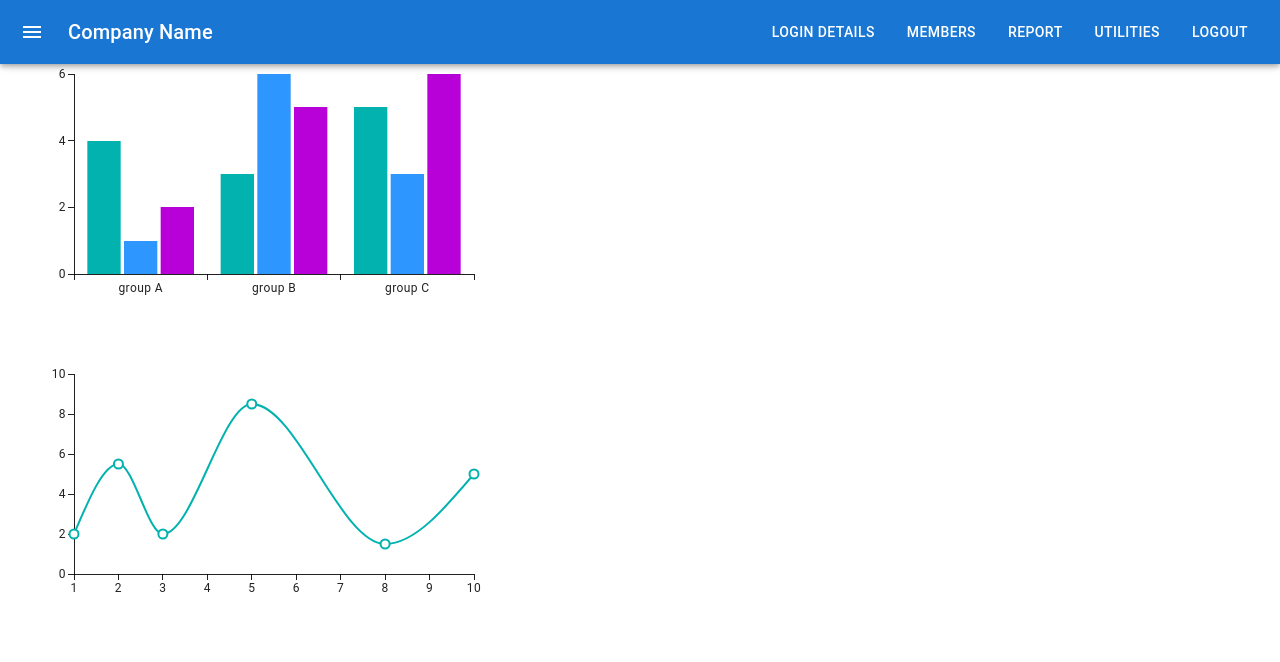
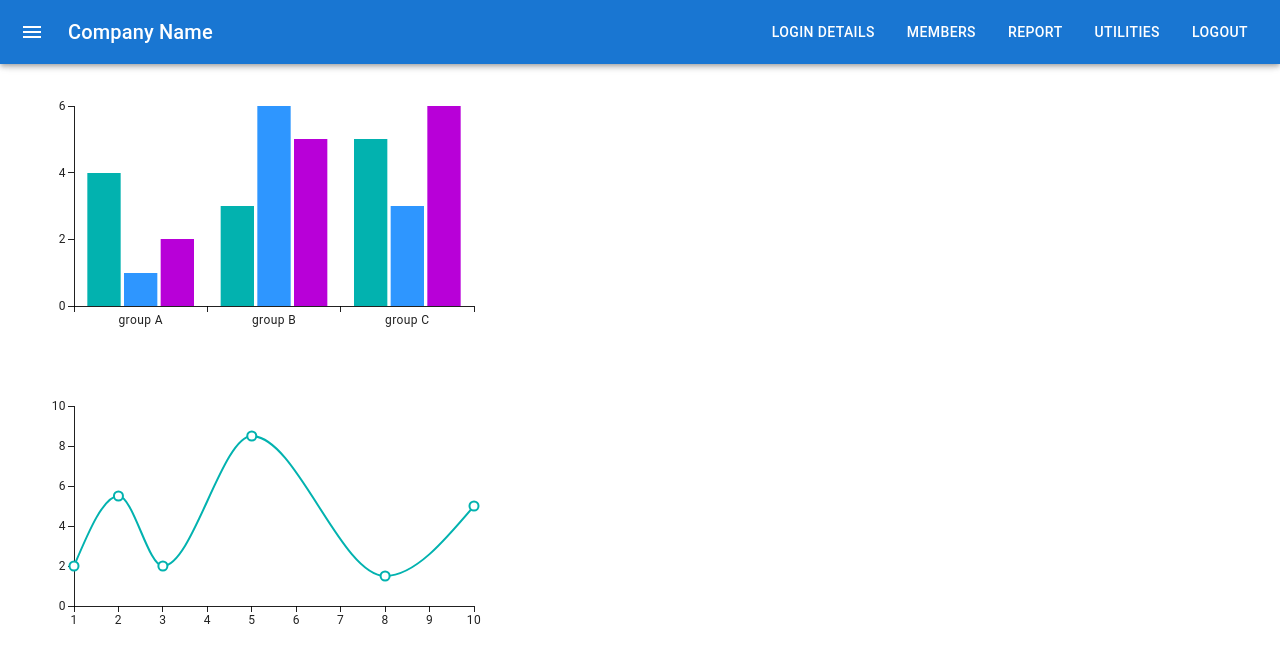
Before and after one commit to raveenaDC/gold-finance, a React (Create React App) app in the folder gold-loan/: page / in a window 1280 px wide. Shown: the top 662 px of the page. Built offline with nearby package versions, Linux system fonts and the light colour scheme.

Commit message:
goldlloan form nominee arranged

```diff
--- a/gold-loan/src/App.js
+++ b/gold-loan/src/App.js
@@ -48,7 +48,7 @@ export default function App() {
     <Router>
       <ThemeProvider theme={appTheme}>
         <NomineeProvider>
-          <Box sx={{ display: 'flex' }}>
+          <Box sx={{ display: 'flex', mt: 4 }}>
             <CssBaseline />
             <Navbar handleDrawerOpen={handleDrawerOpen} open={open} />
             <Sidebar open={open} handleDrawerClose={handleDrawerClose} theme={theme} drawerWidth={drawerWidth} />
```
